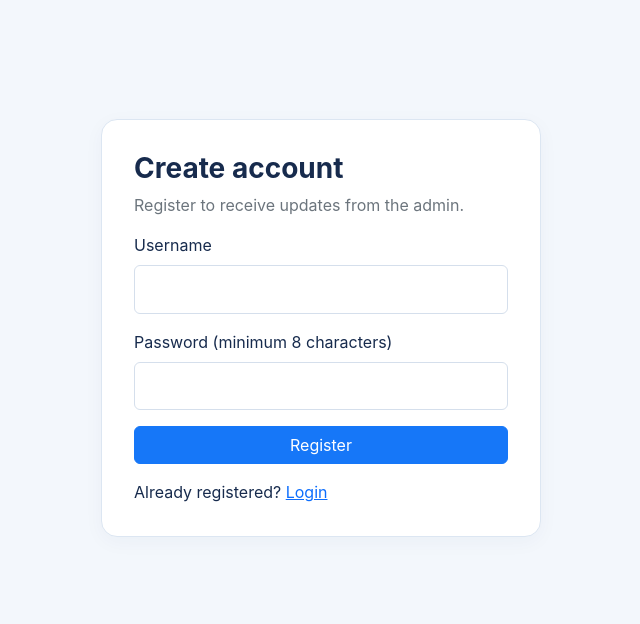
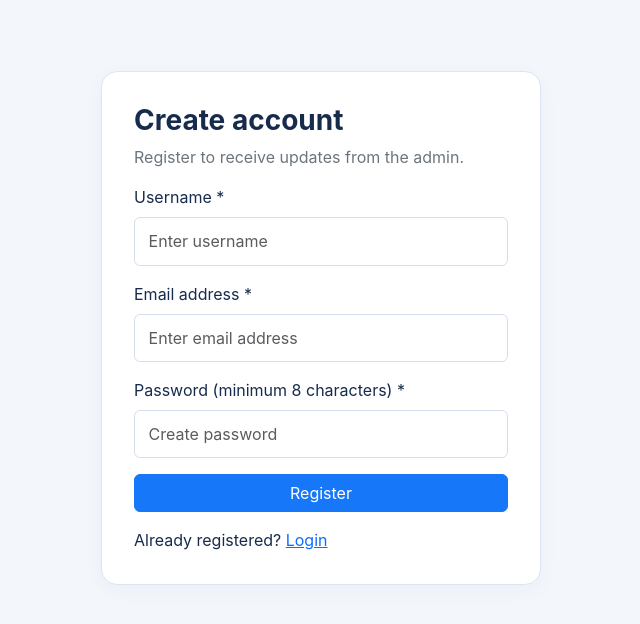
Before and after one commit to chandra9398/DailyUpdates-Hosted, a Flask app: page /register in a window 1280 px wide. Shown: the part 66-690 px from the top of the page, without its empty margins (319-959 px from the left). Run offline with Flask 3, Linux system fonts and the light colour scheme.

Commit message:
Update register.html

```diff
--- a/templates/register.html
+++ b/templates/register.html
@@ -1,11 +1,72 @@
-{% extends "base.html" %}{% block title %}Register · DailyUpdates{% endblock %}
+
+{% extends "base.html" %}
+{% block title %}Register · DailyUpdates{% endblock %}
+
 {% block content %}
-<div class="auth-wrap"><div class="auth-card">
-  <h1 class="h3 fw-bold mb-2">Create account</h1><p class="text-secondary">Register to receive updates from the admin.</p>
-  <form method="post">
-    <label class="form-label" for="username">Username</label><input class="form-control mb-3" id="username" name="username" minlength="3" required>
-    <label class="form-label" for="password">Password (minimum 8 characters)</label><input class="form-control mb-3" id="password" name="password" type="password" minlength="8" required>
-    <button class="btn btn-primary w-100">Register</button>
-  </form><p class="mt-3 mb-0">Already registered? <a href="{{ url_for('login') }}">Login</a></p>
-</div></div>
+<div class="auth-wrap">
+  <div class="auth-card">
+
+    <h1 class="h3 fw-bold mb-2">Create account</h1>
+    <p class="text-secondary">
+      Register to receive updates from the admin.
+    </p>
+
+    <form method="post">
+
+      <!-- Username -->
+      <label class="form-label" for="username">
+        Username *
+      </label>
+      <input
+        class="form-control mb-3"
+        id="username"
+        name="username"
+        type="text"
+        minlength="3"
+        maxlength="80"
+        autocomplete="username"
+        placeholder="Enter username"
+        required>
+
+      <!-- Email -->
+      <label class="form-label" for="email">
+        Email address *
+      </label>
+      <input
+        class="form-control mb-3"
+        id="email"
+        name="email"
+        type="email"
+        maxlength="254"
+        autocomplete="email"
+        placeholder="Enter email address"
+        required>
+
+      <!-- Password -->
+      <label class="form-label" for="password">
+        Password (minimum 8 characters) *
+      </label>
+      <input
+        class="form-control mb-3"
+        id="password"
+        name="password"
+        type="password"
+        minlength="8"
+        autocomplete="new-password"
+        placeholder="Create password"
+        required>
+
+      <button class="btn btn-primary w-100">
+        Register
+      </button>
+
+    </form>
+
+    <p class="mt-3 mb-0">
+      Already registered?
+      <a href="{{ url_for('login') }}">Login</a>
+    </p>
+
+  </div>
+</div>
 {% endblock %}
```
